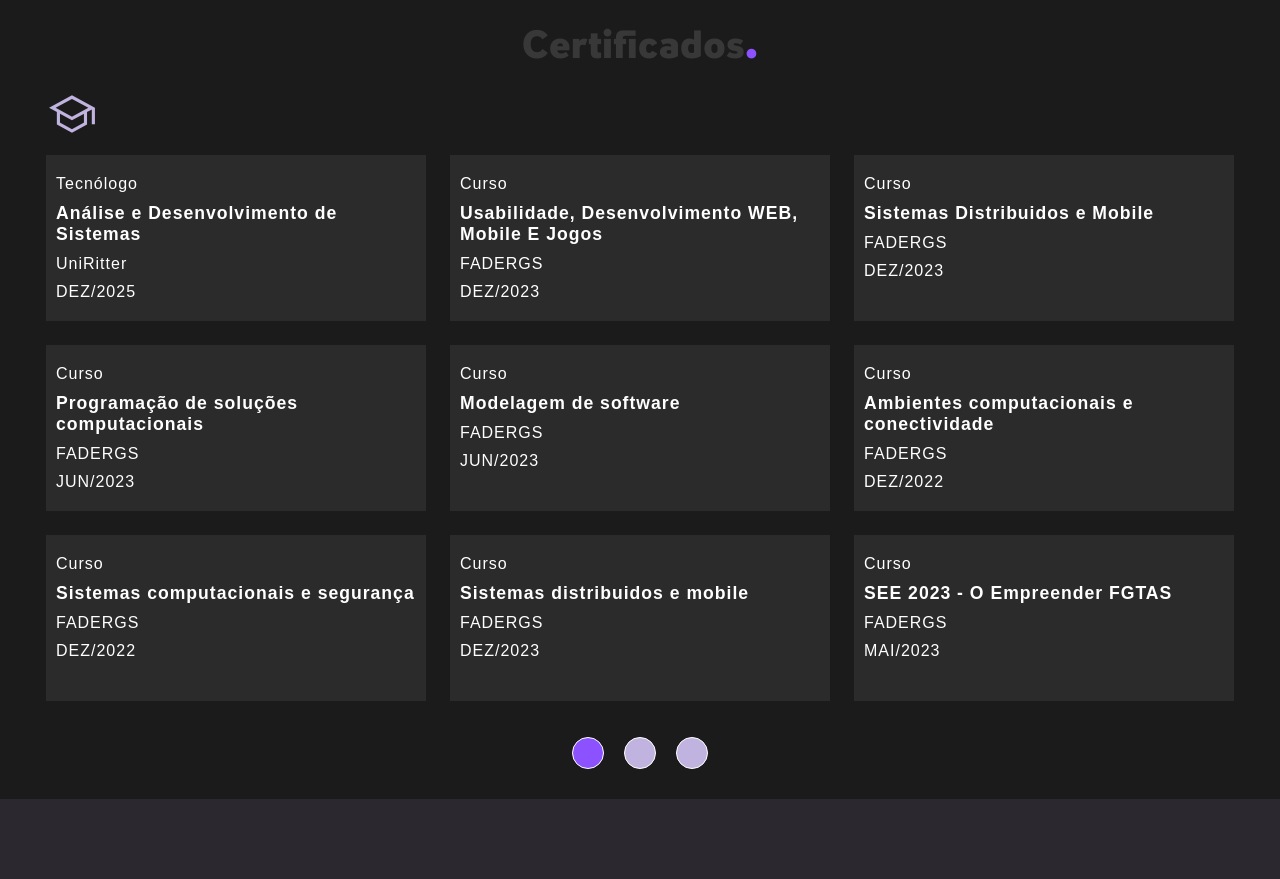
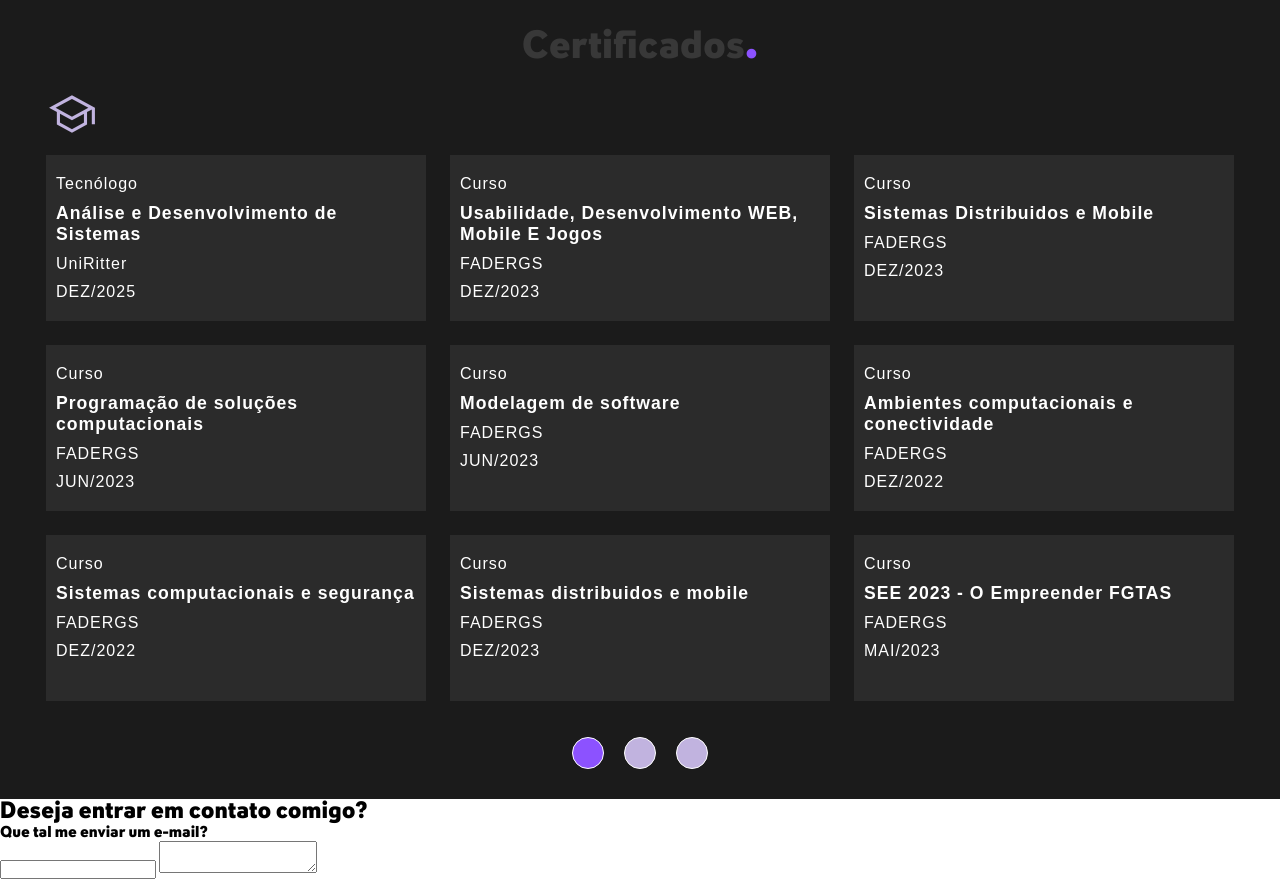
Before and after one commit to Profissional-Marcelo/SitePessoal, a PHP site: page /App/View/home.php in a window 1280 px wide. Shown: the part 1601-2480 px from the top of the page. Before the commit the page ends 2400 px from the top, so only its background shows below. Run offline with PHP 8.4, Linux system fonts and the light colour scheme.

Commit message:
começando a quarta parte

```diff
--- a/App/View/home.php
+++ b/App/View/home.php
@@ -396,6 +396,14 @@
 
         </div>
     </section>
+    <section class="quarta-parte">
+        <h2>Deseja entrar em contato comigo?</h2>
+        <p>Que tal me enviar um e-mail?</p>
+        <form action="../../App/Controller/faleComigo.php">
+            <input type="text" name="assunto" id="assunto">
+            <textarea name="mensagem" id="mensagem"></textarea>
+        </form>
+    </section>
     <script src="../../Assets/js/jquery.js"></script>
     <script src="../../Assets/js/home.js"></script>
 </body>
```
